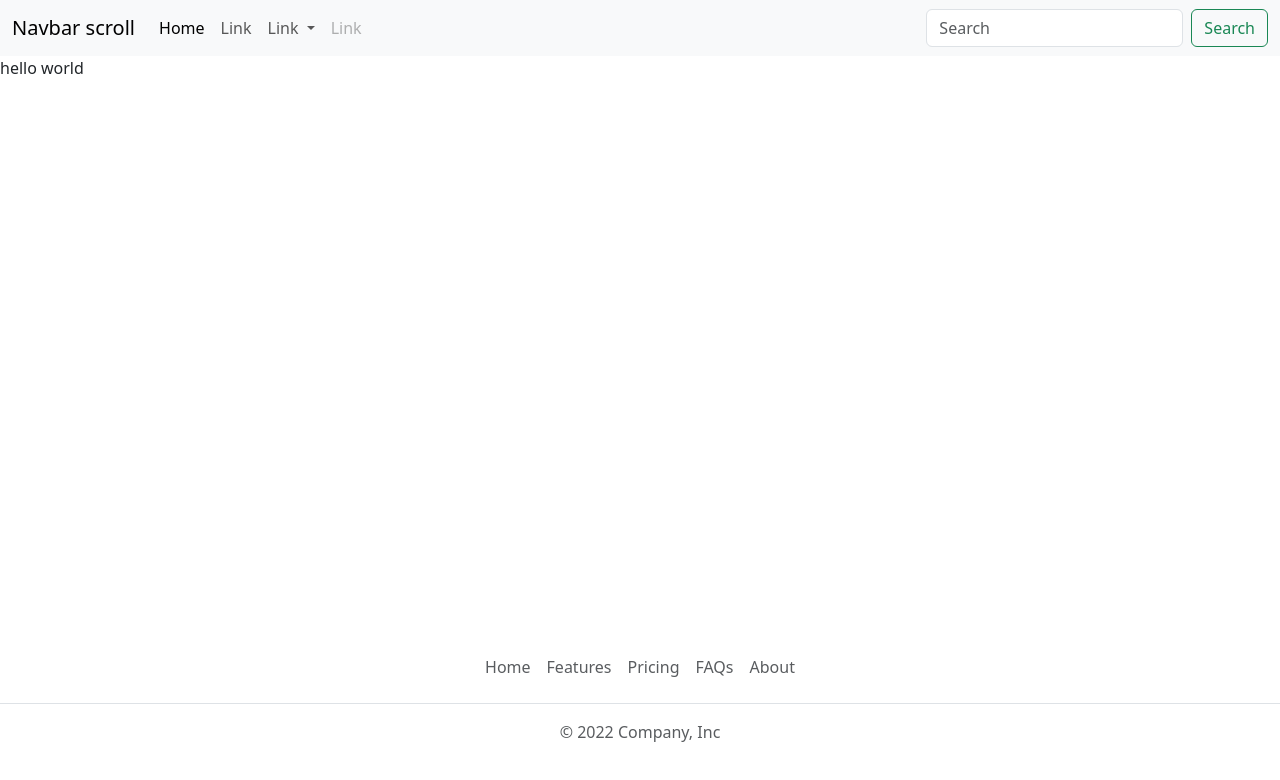
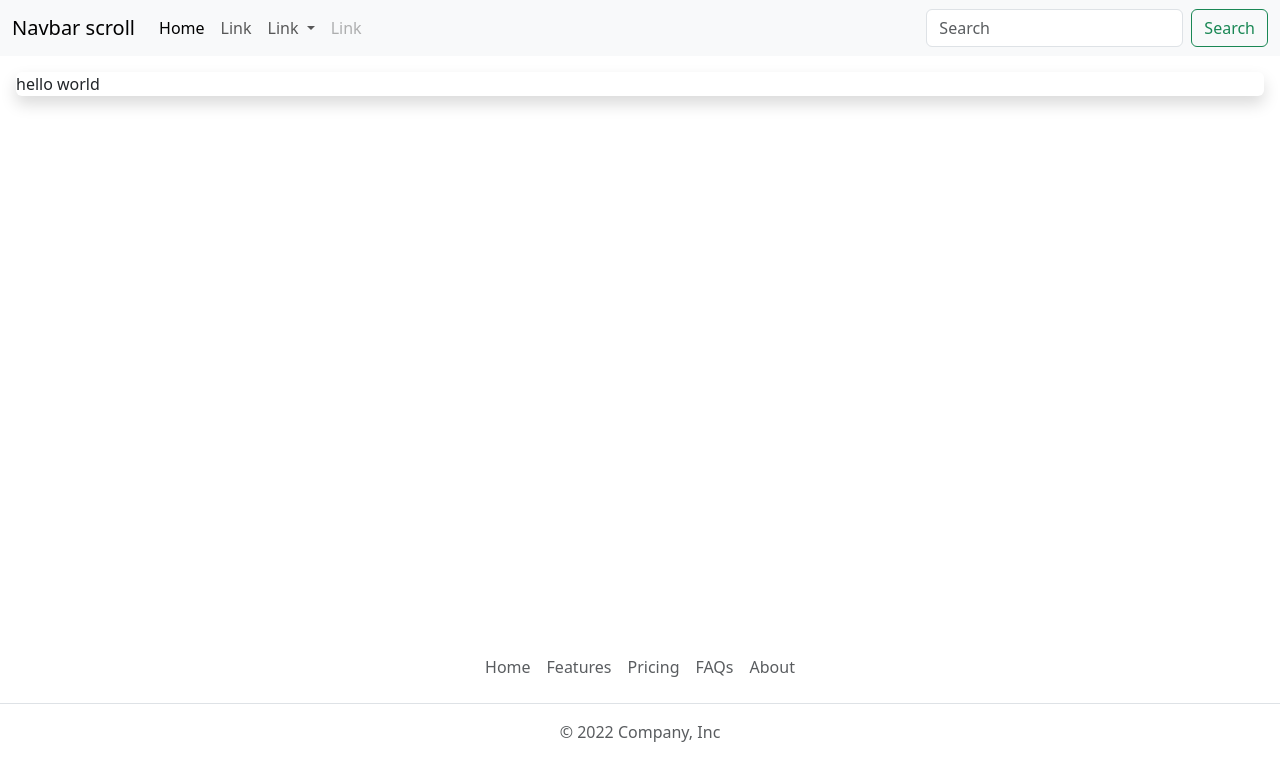
Before and after one commit to Andrioh/Angula, an Angular app in the folder Curso/ex001/: page / in a window 1280 px wide. Shown: the top 780 px of the page. Built offline with nearby package versions, Linux system fonts and the light colour scheme.

Commit message:
ng componet aula 8

```diff
--- /dev/null
+++ b/Curso/ex001/src/app/_components/base-ui/base-ui.component.html
@@ -0,0 +1,3 @@
+<div class="shadow m-3 rounded">
+    <ng-content></ng-content>
+</div>
--- a/Curso/ex001/src/app/app.component.html
+++ b/Curso/ex001/src/app/app.component.html
@@ -1,3 +1,5 @@
 <app-navbar></app-navbar>
-<app-home></app-home>
+<app-base-ui>
+  <app-home></app-home>
+</app-base-ui>
 <app-footer></app-footer>
--- a/Curso/ex001/src/app/app.module.ts
+++ b/Curso/ex001/src/app/app.module.ts
@@ -6,13 +6,15 @@ import { AppComponent } from './app.component';
 import { HomeComponent } from './Pages/home/home.component';
 import { NavbarComponent } from './_components/navbar/navbar.component';
 import { FooterComponent } from './_components/footer/footer.component';
+import { BaseUiComponent } from './_components/base-ui/base-ui.component';
 
 @NgModule({
   declarations: [
     AppComponent,
     HomeComponent,
     NavbarComponent,
-    FooterComponent
+    FooterComponent,
+    BaseUiComponent
   ],
   imports: [
     BrowserModule,
```
Also changed, not shown: Curso/ex001/src/app/_components/base-ui/base-ui.component.ts (added, +10 -0 lines), Curso/ex001/src/app/_components/base-ui/base-ui.component.css (added).
